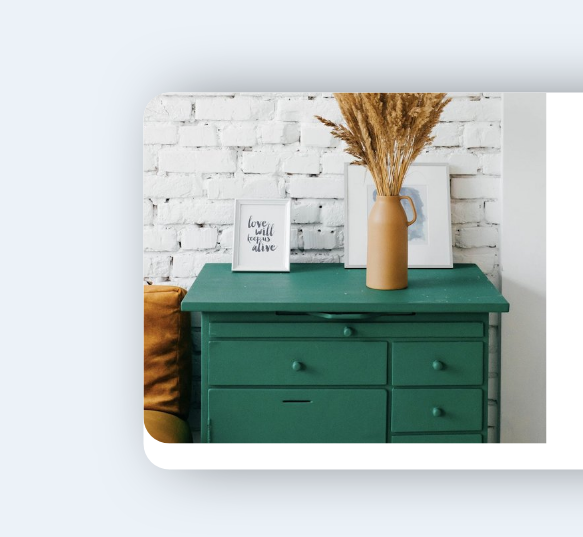
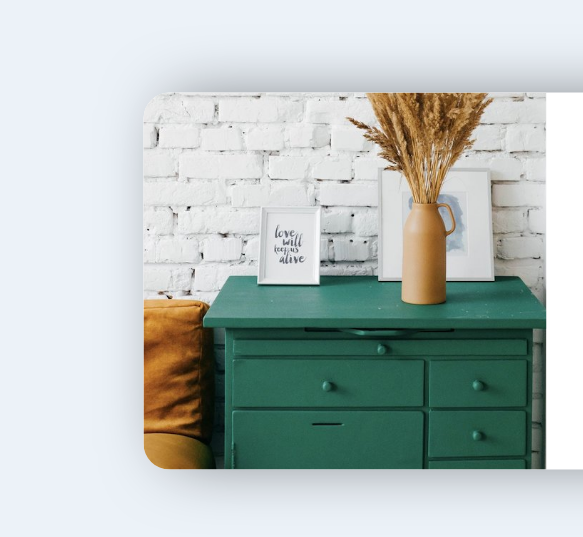
Before and after one commit to CREPTONICE/Frontend-Mentor-Article-preview-component, a plain HTML site: page index.html in a window 1280 px wide. Shown: the part 119-656 px from the top of the page, 0-583 px from the left. Drawn offline with Linux system fonts and the light colour scheme.

Commit message:
image fixed in desktop view

```diff
--- a/style.css
+++ b/style.css
@@ -255,8 +255,9 @@ main {
 
   #main__img {
     width: 310px;
-    height: 270px;
+    height: 100%;
     object-fit: cover;
+    object-position: left;
     border-bottom-left-radius: 20px;
     border-top-right-radius: 0px;
   }
```
